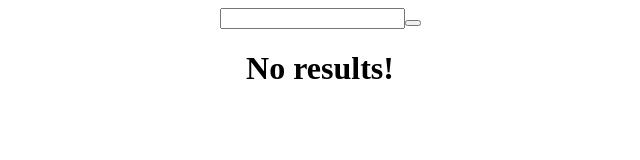
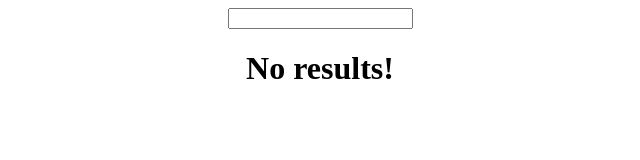
Before and after one commit to Artuross22/Fin_react_project, a React (Create React App) app: page / in a window 1280 px wide. Shown: the top 160 px of the page, without its empty margins (320-960 px from the left). Built offline with nearby package versions, Linux system fonts and the light colour scheme; the HTML template or start-up script is replaced by a standard one.

Commit message:
added portfolio

```diff
--- a/src/App.tsx
+++ b/src/App.tsx
@@ -11,12 +11,17 @@ function App() {
   const [searchResult, setSearchResult] = useState<CompanySearch[]>([]);
   const [serverError, setServerError] = useState<string | null>(null);
 
-  const handleChange = (e: ChangeEvent<HTMLInputElement>) => {
+  const handleSearchChange = (e: ChangeEvent<HTMLInputElement>) => {
    setSearch(e.target.value);
-   console.log(e);
   }
 
-  const onClick = async (e: SyntheticEvent) =>{;
+  const onPortfolioCreate = (e: SyntheticEvent) => {
+    e.preventDefault();
+    console.log(e);
+  };
+
+  const onSearchSubmit = async (e: SyntheticEvent) =>{
+    e.preventDefault();
    const result = await searchCompanies(search)
   if(typeof result === "string") {
     setServerError(result);
@@ -25,10 +30,12 @@ function App() {
   }
   console.log(searchResult);
   }
+
   return (
     <div className="App">
-      <Search onClick = {onClick} search = {search} handleChange = {handleChange}/>
-      <CardList searchResults = {searchResult}/>
+      <Search onSearchSubmit = {onSearchSubmit} search = {search} handleSearchChange = {handleSearchChange}/>
+      <CardList searchResults = {searchResult}
+       onPortfolioCreate={onPortfolioCreate}/>
       {serverError && <h1>{serverError}</h1>}
     </div>
   );
--- a/src/Components/Card/Card.tsx
+++ b/src/Components/Card/Card.tsx
@@ -1,17 +1,17 @@
- import React from 'react'
+ import React, { SyntheticEvent } from 'react'
  import "./Card.css"
 import { CompanySearch } from '../../company';
+import AddPortfolio from '../../Portfolio/AddPortfolio/AddPortfolio';
 
  interface Props {
    id: string;
    searchResult: CompanySearch;
+   onPortfolioCreate: (e: SyntheticEvent) => void;
  }
 
- const Card: React.FC<Props> = ({id, searchResult }: Props) : JSX.Element => {
+ const Card: React.FC<Props> = ({id, searchResult ,onPortfolioCreate }: Props) : JSX.Element => {
    return (
-     <div className='card'>
-     <img alt="company" />
-
+     <div key={id} id={id} className='card'>
      <div className="details">
         <h2>
           {searchResult.name} ({searchResult.symbol})
@@ -21,6 +21,7 @@ import { CompanySearch } from '../../company';
     <p className="info">
       {searchResult.exchangeShortName} - {searchResult.stockExchange}
       </p>
+      <AddPortfolio onPortfolioCreate={onPortfolioCreate} symbol={searchResult.symbol}/>
     </div>
    )
  }
--- a/src/Components/CardList/CardList.tsx
+++ b/src/Components/CardList/CardList.tsx
@@ -1,19 +1,20 @@
-import React from "react";
+import React, { SyntheticEvent } from "react";
 import Card from "../Card/Card";
 import { CompanySearch } from "../../company";
 import { v4 as uuidv4 } from "uuid";
 
 interface Props {
   searchResults: CompanySearch[];
+  onPortfolioCreate: (e: SyntheticEvent) => void;
 }
 
-const CardList: React.FC<Props> = ({ searchResults }: Props): JSX.Element => {
+const CardList: React.FC<Props> = ({ searchResults, onPortfolioCreate }: Props): JSX.Element => {
   return (
     <>
       {searchResults.length > 0 ? (
         searchResults.map((result) => {
           return (
-            <Card id={result.symbol} key={uuidv4()} searchResult={result} />
+            <Card id={result.symbol} key={uuidv4()} searchResult={result} onPortfolioCreate={onPortfolioCreate} />
           );
         })
       ) : (
--- a/src/Components/Search/Search.tsx
+++ b/src/Components/Search/Search.tsx
@@ -1,21 +1,23 @@
  import React, { ChangeEvent, useState, SyntheticEvent, FormEvent } from 'react'
 
  interface Props {
-   onClick: (e : SyntheticEvent) => void;
+   onSearchSubmit: (e : SyntheticEvent) => void;
    search: string | undefined
-   handleChange: (e :ChangeEvent<HTMLInputElement>) => void;
+   handleSearchChange: (e :ChangeEvent<HTMLInputElement>) => void;
  };
 
  const Search : React.FC<Props> = ({
+   onSearchSubmit,
    search,
-   handleChange,
-   onClick
+   handleSearchChange
 }: Props): JSX.Element => {
     return (
-     <div>
-        <input value={search} onChange={(e) => handleChange(e)}></input>
-        <button onClick={(e) => onClick(e)} />
-     </div>
+   <>
+     <form onSubmit={onSearchSubmit}>
+      <input value={search} onChange={handleSearchChange}/>
+      </form>
+   </>
+
    );
  };
 
--- /dev/null
+++ b/src/Portfolio/AddPortfolio/AddPortfolio.tsx
@@ -0,0 +1,16 @@
+import React, { SyntheticEvent } from 'react'
+
+interface  Props {
+
+    onPortfolioCreate:(e: SyntheticEvent) => void;
+    symbol: string
+}
+
+const AddPortfolio = ({onPortfolioCreate, symbol}: Props) => {
+  return <form onSubmit={onPortfolioCreate}>
+    <input readOnly={true} hidden={true} value={symbol} />
+    <button type="submit">Add</button>
+  </form>;
+};
+
+export default AddPortfolio
```
Also changed, not shown: src/Portfolio/AddPortfolio/AddPortfolio.css (added).
